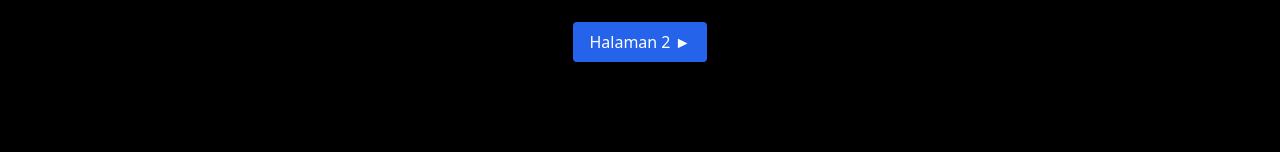
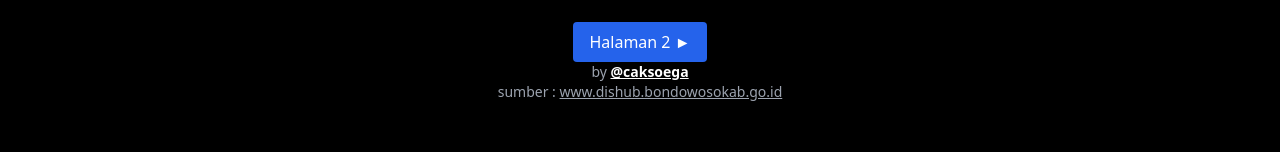
Before and after one commit to caxuga/cctv-bondowoso, a Next.js app: page / in a window 1280 px wide. Shown: the part 591-743 px from the top of the page. Built offline with nearby package versions, Linux system fonts and the light colour scheme.

Commit message:
Fixing Final

```diff
--- a/pages/index.js
+++ b/pages/index.js
@@ -48,6 +48,31 @@ export default function Halaman1() {
           </button>
         </Link>
       </div>
+{/* FOOTER */}
+      <div className="text-center text-sm text-gray-400">
+        by{' '}
+        <span className="text-white font-semibold">
+          <a
+            href="https://www.instagram.com/caksoega/"
+            target="_blank"
+            rel="noopener noreferrer"
+            className="underline hover:text-white"
+          >
+            @caksoega
+          </a>
+        </span>
+        <p>
+          sumber :{' '}
+          <a
+            href="https://dishub.bondowosokab.go.id/"
+            target="_blank"
+            rel="noopener noreferrer"
+            className="underline hover:text-white"
+          >
+            www.dishub.bondowosokab.go.id
+          </a>
+        </p>
+      </div>
     </div>
   );
 }
```
